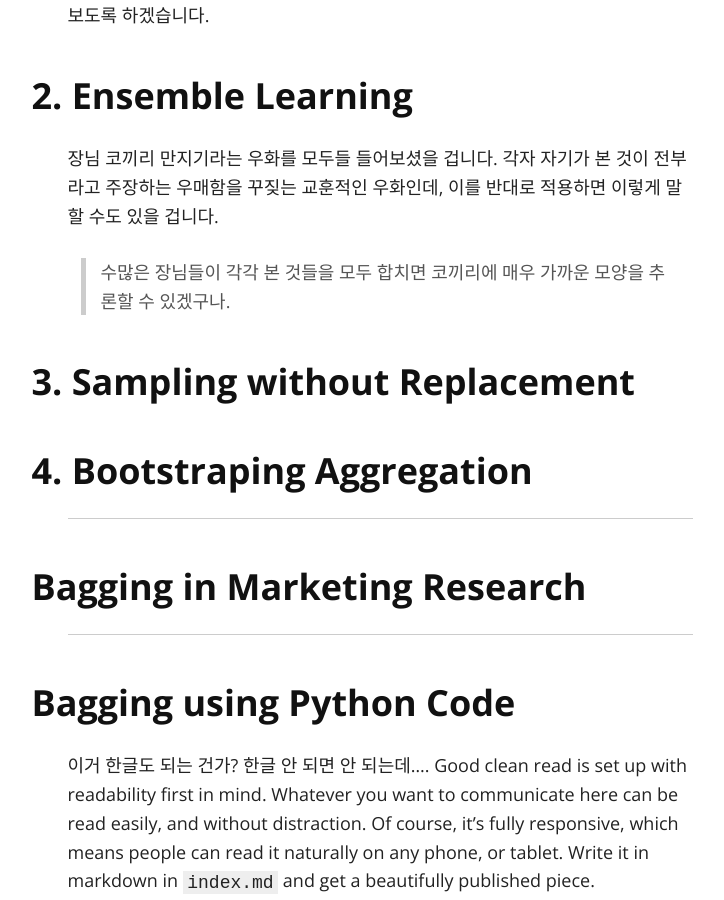
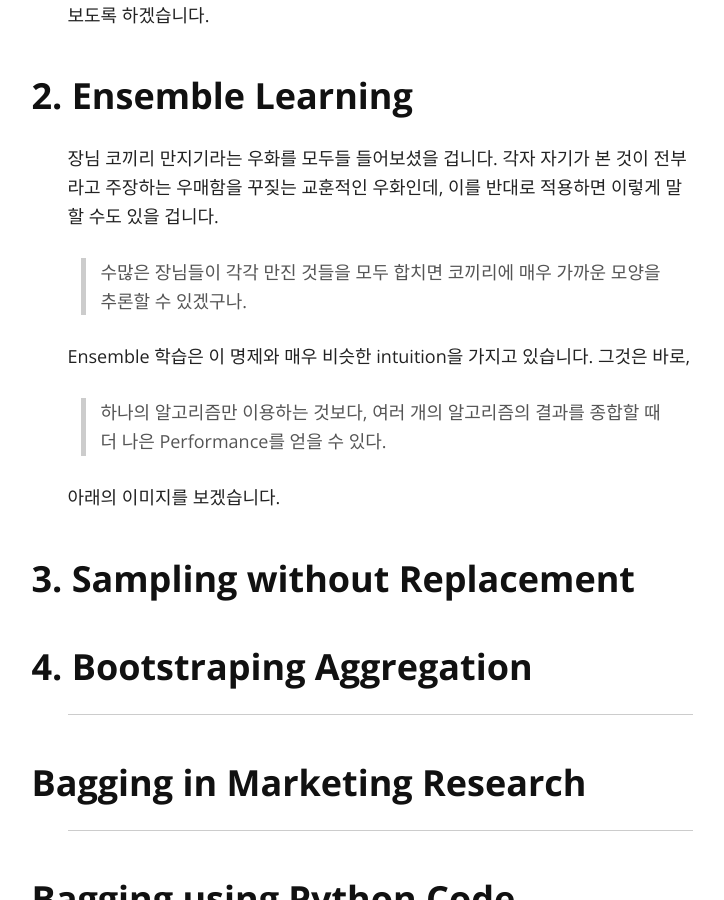
Before and after one commit to seokchaeyoon/seokchaeyoon.github.io, a Jekyll site: the page built from index.md, in a window 1280 px wide and 900 px high, scrolled down 1471 px. Shown: the whole window, without its empty margins (260-984 px from the left). Built offline with Jekyll 4.4.1, drawn with Linux system fonts in a browser that asks for light colours; nearby versions of some CDN libraries; our own code applies the rules of GitHub Pages for plain Markdown files.

Commit message:
Update index.md

```diff
--- a/index.md
+++ b/index.md
@@ -22,8 +22,13 @@ layout: default
 
 장님 코끼리 만지기라는 우화를 모두들 들어보셨을 겁니다. 각자 자기가 본 것이 전부라고 주장하는 우매함을 꾸짖는 교훈적인 우화인데, 이를 반대로 적용하면 이렇게 말할 수도 있을 겁니다.
 
-> 수많은 장님들이 각각 본 것들을 모두 합치면 코끼리에 매우 가까운 모양을 추론할 수 있겠구나.
+> 수많은 장님들이 각각 만진 것들을 모두 합치면 코끼리에 매우 가까운 모양을 추론할 수 있겠구나.
 
+Ensemble 학습은 이 명제와 매우 비슷한 intuition을 가지고 있습니다. 그것은 바로,
+
+> 하나의 알고리즘만 이용하는 것보다, 여러 개의 알고리즘의 결과를 종합할 때 더 나은 Performance를 얻을 수 있다.
+
+아래의 이미지를 보겠습니다.
 
 
 
```
